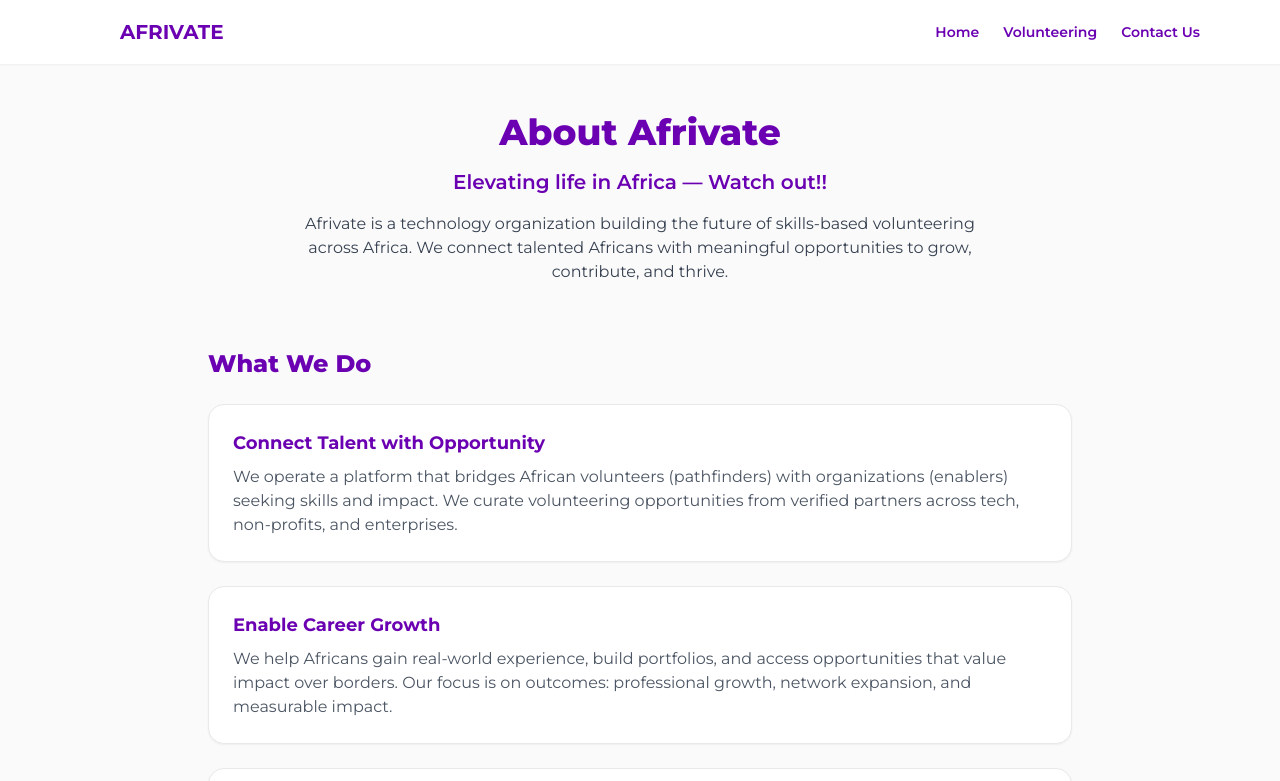
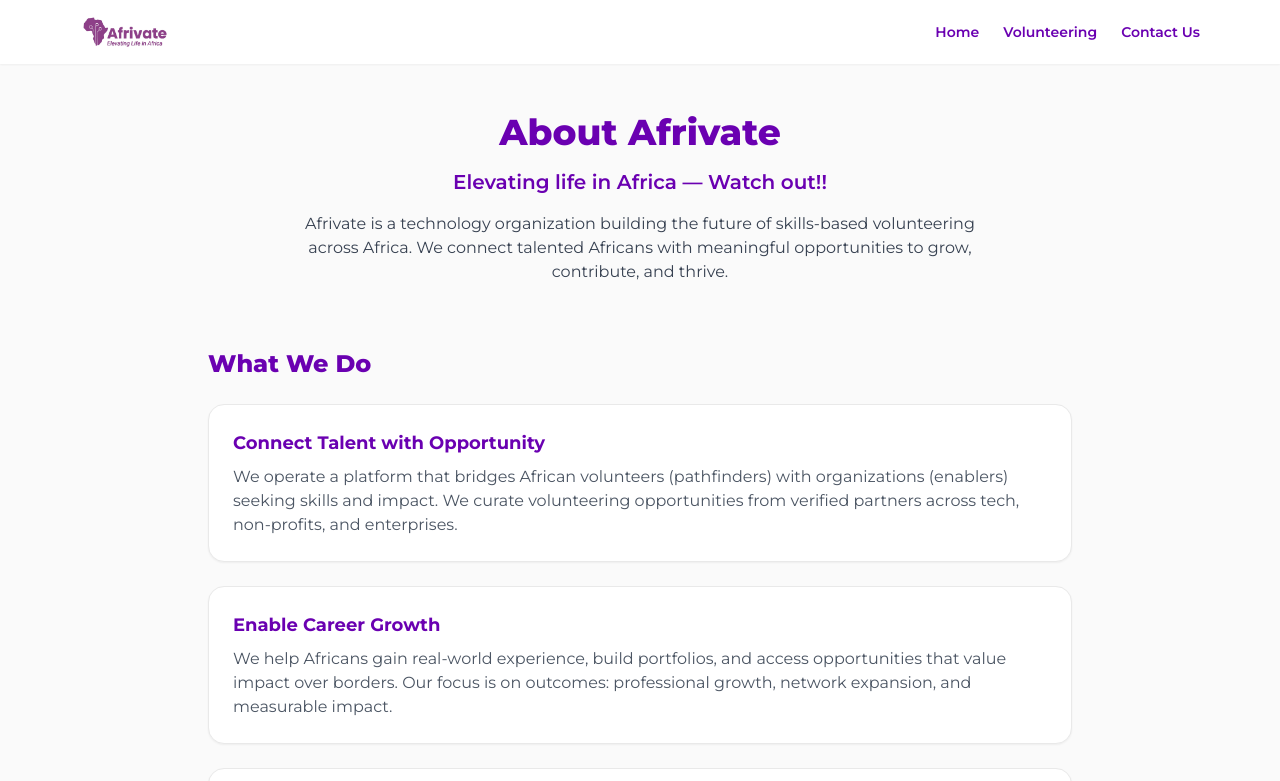
Before and after one commit to Afrivate-dev/Afrivate_Volunteer_Module_Frontend, a React (Create React App) app: page /#/about in a window 1280 px wide. Shown: the top 781 px of the page. Built offline with nearby package versions, Linux system fonts and the light colour scheme.

Commit message:
feat: use afrivate-logo.jpeg in AboutUs, ContactUs, PrivacyPolicy headers
Co-Authored-By: Claude Sonnet 4.6 <noreply@anthropic.com>

```diff
--- a/src/pages/AboutUs.js
+++ b/src/pages/AboutUs.js
@@ -1,6 +1,6 @@
 import React from 'react';
 import { Link } from 'react-router-dom';
-import logoImg from '../Assets/Vector (1).png';
+import logoImg from '../Assets/afrivate-logo.jpeg';
 import vector from '../Assets/Vector (8).png';
 
 export default function AboutUs() {
@@ -10,8 +10,7 @@ export default function AboutUs() {
       <header className="bg-white shadow-sm sticky top-0 z-10">
         <div className="max-w-6xl mx-auto px-3 sm:px-4 py-3 sm:py-4 flex flex-col sm:flex-row sm:items-center sm:justify-between gap-3 sm:gap-0">
           <Link to="/" className="flex items-center gap-2 flex-shrink-0">
-            <img src={logoImg} alt="Afrivate" className="w-7 h-7 sm:w-8 sm:h-8" />
-            <span className="text-[#6A00B1] font-bold text-lg sm:text-xl">AFRIVATE</span>
+            <img src={logoImg} alt="Afrivate" className="h-8 w-auto object-contain" />
           </Link>
           <nav className="flex flex-wrap gap-3 sm:gap-6 text-[#6A00B1] font-semibold text-xs sm:text-sm">
             <Link to="/" className="hover:underline whitespace-nowrap">Home</Link>
--- a/src/pages/ContactUs.js
+++ b/src/pages/ContactUs.js
@@ -1,6 +1,6 @@
 import React from 'react';
 import { Link } from 'react-router-dom';
-import logoImg from '../Assets/Vector (1).png';
+import logoImg from '../Assets/afrivate-logo.jpeg';
 import vector from '../Assets/Vector (8).png';
 
 const CONTACT_EMAIL = 'contact@afrivate.org';
@@ -18,8 +18,7 @@ export default function ContactUs() {
       <header className="bg-white shadow-sm sticky top-0 z-10">
         <div className="max-w-6xl mx-auto px-3 sm:px-4 py-3 sm:py-4 flex flex-col sm:flex-row sm:items-center sm:justify-between gap-3 sm:gap-0">
           <Link to="/" className="flex items-center gap-2 flex-shrink-0">
-            <img src={logoImg} alt="Afrivate" className="w-7 h-7 sm:w-8 sm:h-8" />
-            <span className="text-[#6A00B1] font-bold text-lg sm:text-xl">AFRIVATE</span>
+            <img src={logoImg} alt="Afrivate" className="h-8 w-auto object-contain" />
           </Link>
           <nav className="flex flex-wrap gap-3 sm:gap-6 text-[#6A00B1] font-semibold text-xs sm:text-sm">
             <Link to="/" className="hover:underline whitespace-nowrap">Home</Link>
--- a/src/pages/PrivacyPolicy.js
+++ b/src/pages/PrivacyPolicy.js
@@ -1,6 +1,6 @@
 import React from 'react';
 import { Link } from 'react-router-dom';
-import logoImg from '../Assets/Vector (1).png';
+import logoImg from '../Assets/afrivate-logo.jpeg';
 import vector from '../Assets/Vector (8).png';
 
 export default function PrivacyPolicy() {
@@ -10,8 +10,7 @@ export default function PrivacyPolicy() {
       <header className="bg-white shadow-sm sticky top-0 z-10">
         <div className="max-w-6xl mx-auto px-3 sm:px-4 py-3 sm:py-4 flex flex-col sm:flex-row sm:items-center sm:justify-between gap-3 sm:gap-0">
           <Link to="/" className="flex items-center gap-2 flex-shrink-0">
-            <img src={logoImg} alt="Afrivate" className="w-7 h-7 sm:w-8 sm:h-8" />
-            <span className="text-[#6A00B1] font-bold text-lg sm:text-xl">AFRIVATE</span>
+            <img src={logoImg} alt="Afrivate" className="h-8 w-auto object-contain" />
           </Link>
           <nav className="flex flex-wrap gap-3 sm:gap-6 text-[#6A00B1] font-semibold text-xs sm:text-sm">
             <Link to="/" className="hover:underline whitespace-nowrap">Home</Link>
```
